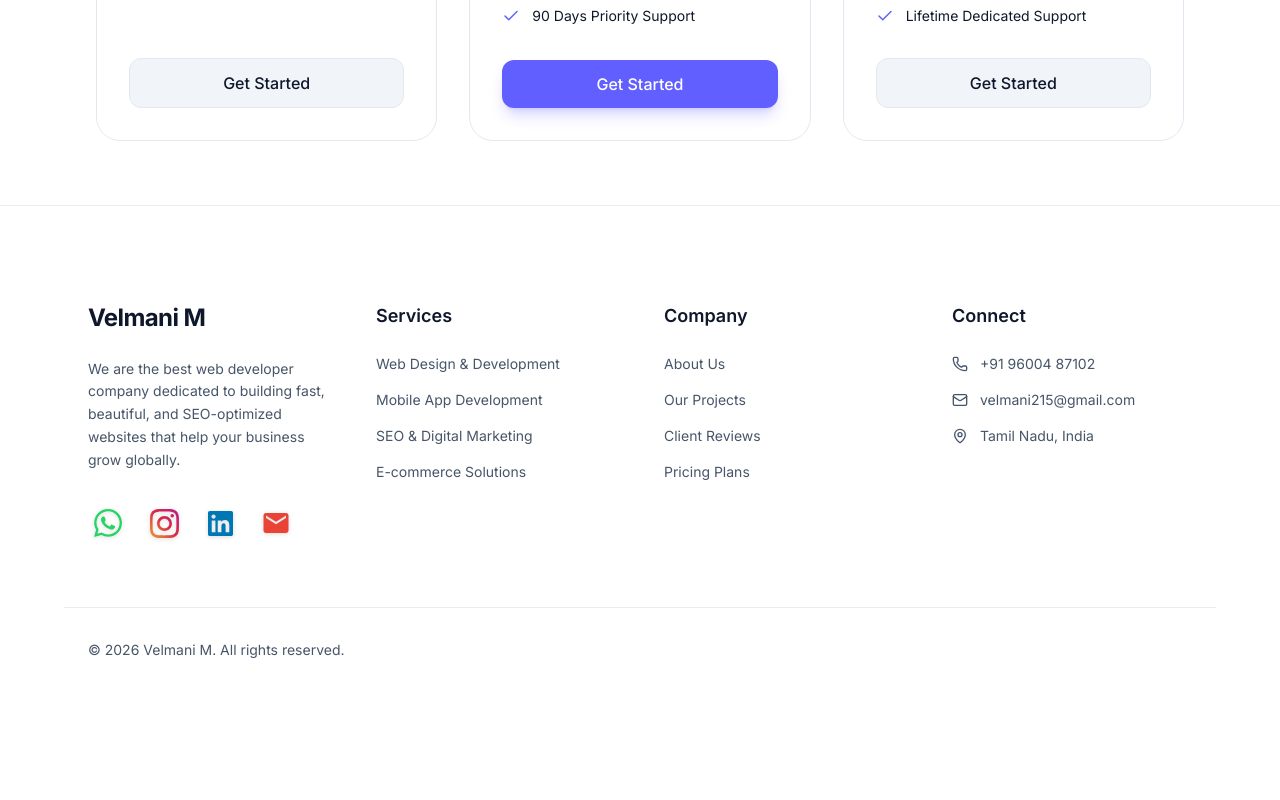
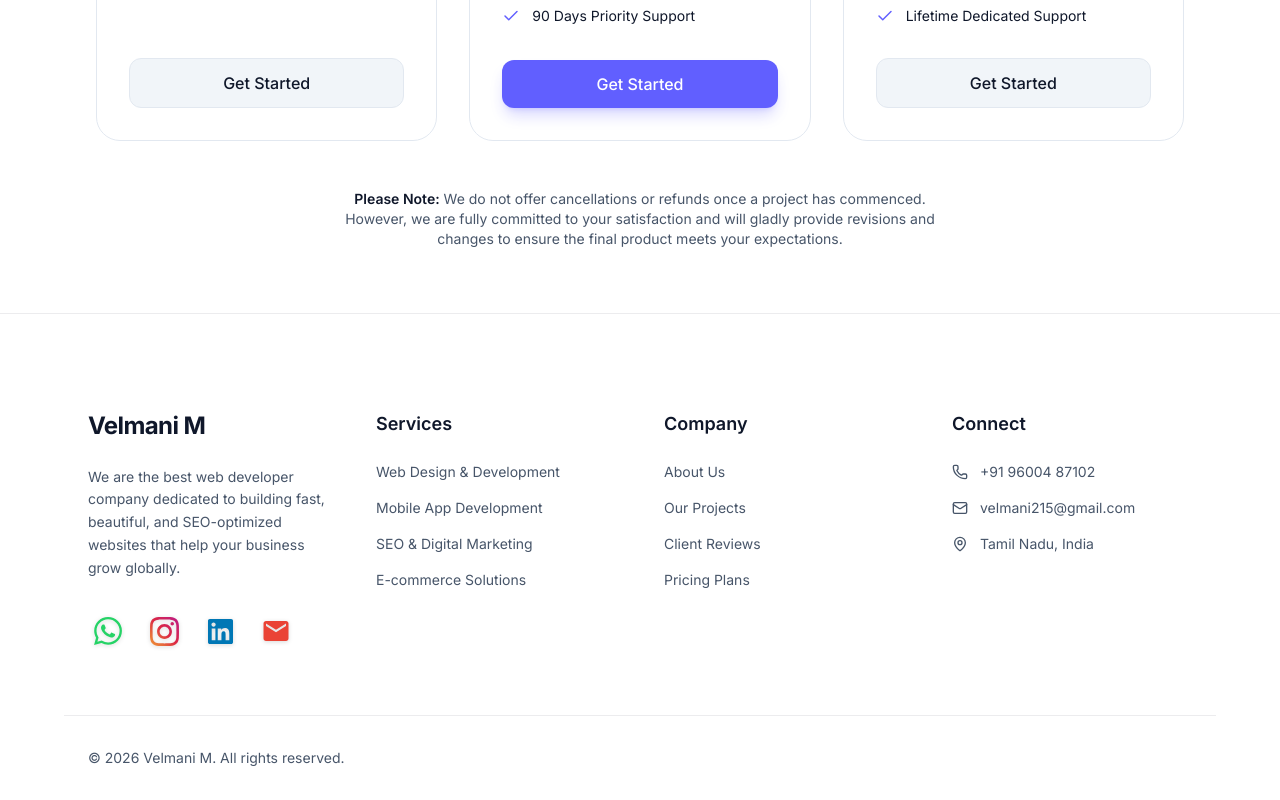
Before and after one commit to VelmaniM/Own-Website, a React (Vite) app in the folder frontend/: page / in a window 1280 px wide. Shown: the part 4731-5531 px from the top of the page. Before the commit the page ends 5423 px from the top, so only its background shows below. Built offline with nearby package versions, Linux system fonts and the light colour scheme.

Commit message:
content: add no refund but free revisions policy below pricing

```diff
--- a/frontend/src/components/Pricing.jsx
+++ b/frontend/src/components/Pricing.jsx
@@ -84,6 +84,12 @@ function Pricing() {
           </div>
         ))}
       </div>
+
+      <div className="mt-12 text-center text-sm text-muted-text max-w-2xl mx-auto px-6">
+        <p>
+          <strong className="text-main-text font-semibold">Please Note:</strong> We do not offer cancellations or refunds once a project has commenced. However, we are fully committed to your satisfaction and will gladly provide revisions and changes to ensure the final product meets your expectations.
+        </p>
+      </div>
     </section>
   );
 }
```
